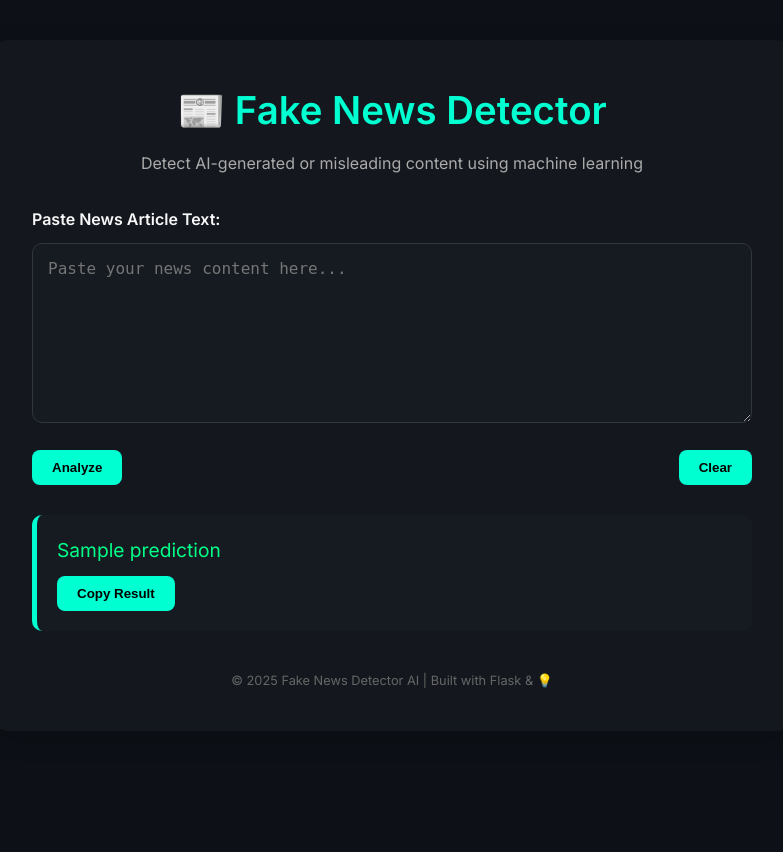
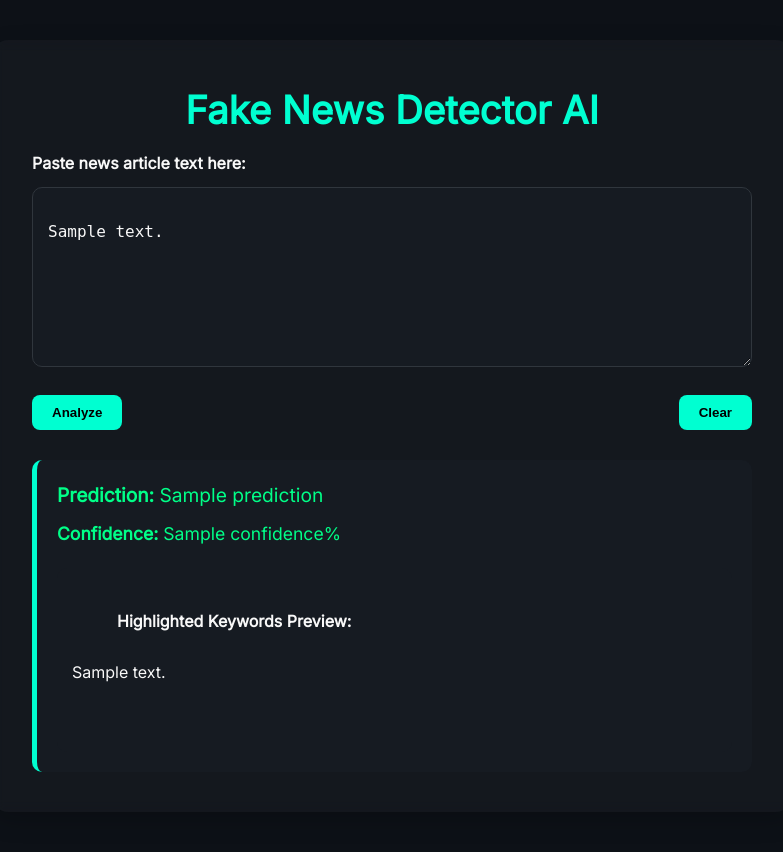
Before and after one commit to codeconjurer-Nanakojo/fake_news_detector, a Flask app: template templates/index.html in a window 1280 px wide. Shown: the whole page, without its empty margins (248-1031 px from the left). Before the commit the page ends 688 px from the top, so only its background shows below. Run offline with Flask 3, Linux system fonts and the light colour scheme; the template is opened without the code that fills it: most values are stand-ins (such as "Sample title", 1, 10 or a date in 2020); parts of the project's set-up code (start-up, migrations or seed data) failed here and were passed over.

Commit message:
update 1.0
1. fix markdown in text area after prediction
2. added confidence level for the prediction

```diff
--- a/app.py
+++ b/app.py
@@ -1,34 +1,67 @@
 from flask import Flask, render_template, request
 import joblib
+import numpy as np
+import re
 
 app = Flask(__name__)
 
-# Load the model and vectorizer
 model = joblib.load("trained_model.pkl")
 vectorizer = joblib.load("tfidf_vectorizer.pkl")
 
-# Label mapping for predictions
+# Map numeric predictions to labels
 label_map = {0: "FAKE", 1: "REAL"}
+
+
+def get_top_keywords(text, vectorizer, top_n=5):
+    vectorized = vectorizer.transform([text])
+    feature_names = vectorizer.get_feature_names_out()
+    tfidf_array = vectorized.toarray()[0]
+    top_indices = tfidf_array.argsort()[-top_n:][::-1]
+    keywords = [(feature_names[i], tfidf_array[i]) for i in top_indices if tfidf_array[i] > 0]
+    return keywords
+
+
+def highlight_word(text, word):
+    pattern = re.compile(rf'\b({re.escape(word)})\b', re.IGNORECASE)
+    return pattern.sub(r'<mark>\1</mark>', text)
 
 
 @app.route("/", methods=["GET", "POST"])
 def index():
     prediction = None
-    error = None
+    confidence = None
+    highlighted_preview = None
+    input_text = ""
+
     if request.method == "POST":
         try:
-            text = request.form.get("news", "").strip()
-            if not text:
-                error = "Please enter news text to analyze."
-            else:
-                vectorized_text = vectorizer.transform([text])
-                pred_class = model.predict(vectorized_text)[0]
-                prediction = label_map.get(pred_class, "Unknown")
+            input_text = request.form["news"]
+            if input_text:
+                vectorized_text = vectorizer.transform([input_text])
+                raw_prediction = model.predict(vectorized_text)[0]
+                prediction = label_map.get(raw_prediction, "Unknown")
+
+                proba = model.predict_proba(vectorized_text)[0]
+                confidence = round(np.max(proba) * 100, 2)
+
+                keywords = get_top_keywords(input_text, vectorizer, top_n=7)
+                highlighted_preview = input_text
+                keywords_sorted = sorted(keywords, key=lambda x: len(x[0]), reverse=True)
+
+                for word, _ in keywords_sorted:
+                    highlighted_preview = highlight_word(highlighted_preview, word)
+
         except Exception as e:
-            error = f"Error during prediction: {str(e)}"
+            prediction = f"Error: {str(e)}"
 
-    return render_template("index.html", prediction=prediction, error=error)
+    return render_template(
+        "index.html",
+        prediction=prediction,
+        confidence=confidence,
+        highlighted_preview=highlighted_preview,
+        input_text=input_text,
+    )
 
 
-if __name__ == "__main__":
+if __name__ == '__main__':
     app.run(debug=True, port=5001)
--- a/static/css/style.css
+++ b/static/css/style.css
@@ -112,6 +112,26 @@ footer {
     font-size: 0.8rem;
     color: #666;
 }
+mark {
+  background-color: #00ffd1aa;
+  color: #000;
+  border-radius: 3px;
+  padding: 0 4px;
+  font-weight: 600;
+}
+.confidence-text {
+  margin-top: 10px;
+  color: #00ff88;
+  font-size: 1.1rem;
+}
+.highlighted-preview mark {
+  background-color: #00ffd1aa;
+  color: #000;
+  border-radius: 3px;
+  padding: 0 4px;
+  font-weight: 600;
+}
+
 
 /* Animations */
 @keyframes fadeIn {
--- a/static/js/script.js
+++ b/static/js/script.js
@@ -35,3 +35,17 @@ document.addEventListener("DOMContentLoaded", () => {
         });
     }
 });
+document.addEventListener("DOMContentLoaded", () => {
+    const form = document.getElementById("news-form");
+    const loading = document.getElementById("loading");
+    const clearBtn = document.getElementById("clear-btn");
+
+    form.addEventListener("submit", () => {
+        loading.style.display = "block";
+    });
+
+    clearBtn.addEventListener("click", () => {
+        document.getElementById("news").value = "";
+        loading.style.display = "none";
+    });
+});
--- a/templates/index.html
+++ b/templates/index.html
@@ -2,22 +2,26 @@
 <html lang="en">
 <head>
   <meta charset="UTF-8" />
-    <meta name="viewport" content="width=device-width, initial-scale=1.0" />
-    <title>Fake News Detector</title>
-    <link href="https://fonts.googleapis.com/css2?family=Inter:wght@400;600&display=swap" rel="stylesheet" />
+  <meta name="viewport" content="width=device-width, initial-scale=1" />
+  <title>Fake News Detector AI</title>
+  <link href="https://fonts.googleapis.com/css2?family=Inter&display=swap" rel="stylesheet" />
   <link rel="stylesheet" href="{{ url_for('static', filename='css/style.css') }}" />
 </head>
 <body>
-
   <div class="container">
     <header>
-            <h1>📰 Fake News Detector</h1>
-            <p class="subtitle">Detect AI-generated or misleading content using machine learning</p>
+      <h1>Fake News Detector AI</h1>
     </header>
 
     <form method="POST" id="news-form">
-            <label for="news">Paste News Article Text:</label>
-            <textarea id="news" name="news" placeholder="Paste your news content here..." required></textarea>
+      <label for="news">Paste news article text here:</label>
+      <textarea name="news" id="news" placeholder="Paste news article text here..." required>
+{% if highlighted_text %}
+{{ highlighted_text|safe }}
+{% else %}
+{{ input_text }}
+{% endif %}
+</textarea>
 
       <div class="form-actions">
         <button type="submit">Analyze</button>
@@ -25,19 +29,23 @@
       </div>
     </form>
 
-        <div id="loading">🔍 Analyzing content, please wait...</div>
+    <div id="loading" style="display:none;">Analyzing... Please wait.</div>
 
-{% if prediction is not none %}
+    {% if prediction %}
       <div class="result-box">
-        <p class="result-text">{{ prediction }}</p>
-        <button id="copy-btn">Copy Result</button>
+        <div class="result-text"><strong>Prediction:</strong> {{ prediction }}</div>
+        {% if confidence %}
+        <div class="confidence-text"><strong>Confidence:</strong> {{ confidence }}%</div>
+        {% endif %}
+
+        {% if highlighted_preview %}
+        <div class="highlighted-preview" style="margin-top: 20px; background: #161B22; padding: 15px; border-radius: 10px; white-space: pre-wrap; color: #F8F8F8;">
+          <strong>Highlighted Keywords Preview:</strong>
+          <p>{{ highlighted_preview | safe }}</p>
         </div>
         {% endif %}
-
-
-        <footer>
-            &copy; 2025 Fake News Detector AI | Built with Flask & 💡
-        </footer>
+      </div>
+    {% endif %}
   </div>
 
   <script src="{{ url_for('static', filename='js/script.js') }}"></script>
```
Lines whose indentation alone changed are shown as unchanged.
